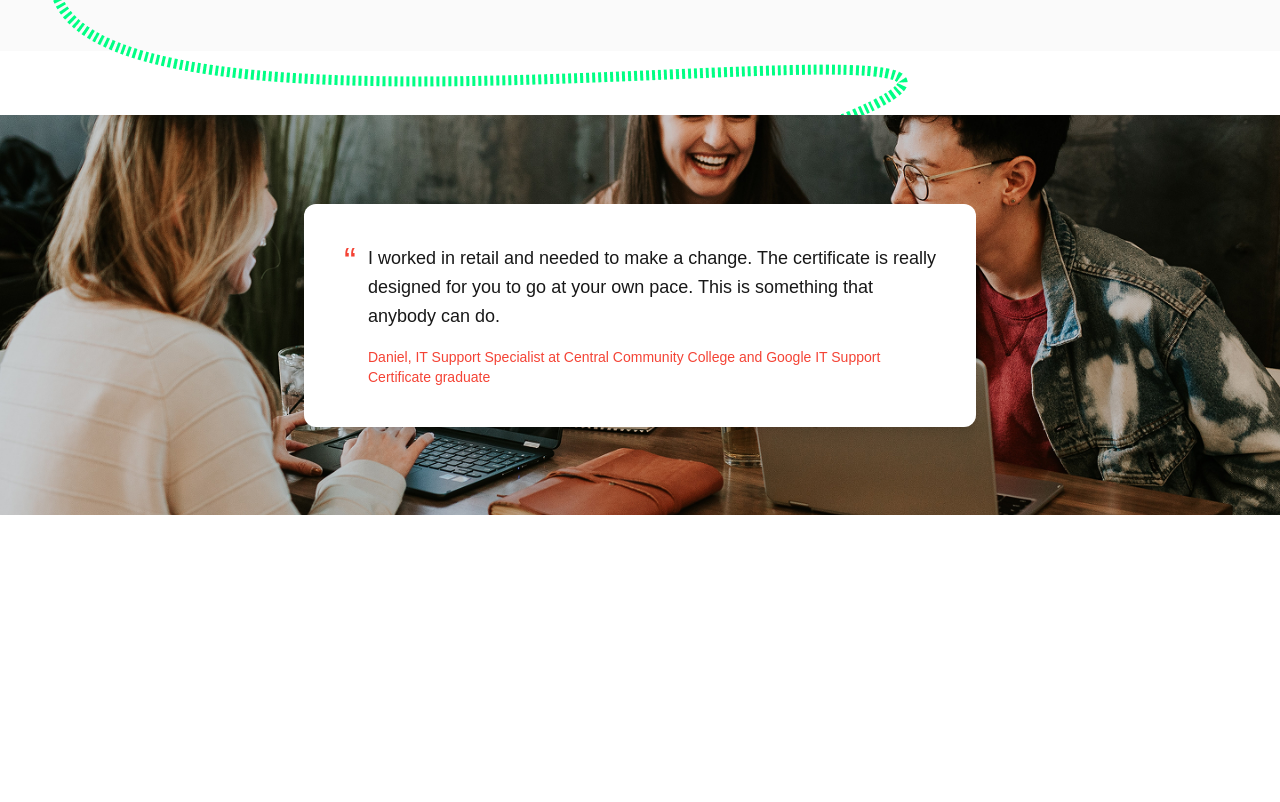
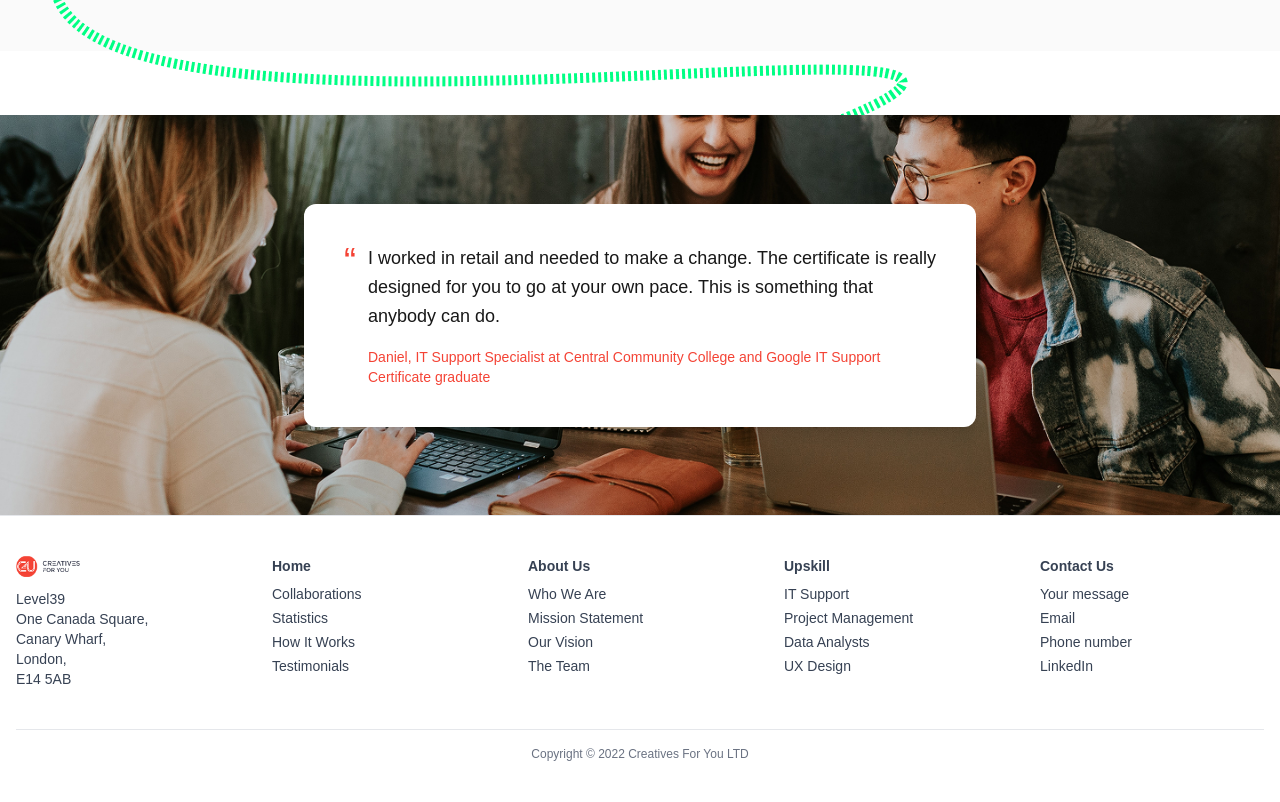
Before and after one commit to stepwithsami/JFWD5, a website built with Vite: page index.html in a window 1280 px wide. Shown: the part 5424-6226 px from the top of the page. Before the commit the page ends 5939 px from the top, so only its background shows below. Built offline with nearby package versions, Linux system fonts and the light colour scheme; files whose address does not match are found by name.

Commit message:
Footer section done

```diff
--- a/index.html
+++ b/index.html
@@ -356,6 +356,70 @@
     </section>
 
 
+    <footer class="bg-white border-t border-gray-200 py-10 px-4">
+        <div class="max-w-7xl mx-auto grid grid-cols-1 md:grid-cols-5 gap-8 text-sm text-gray-700">
+
+            <!-- Logo and Address -->
+            <div class="space-y-3">
+                <img src="/img/logo 2.png" alt="Logo" class="w-16">
+                <p>
+                    Level39<br>
+                    One Canada Square,<br>
+                    Canary Wharf,<br>
+                    London,<br>
+                    E14 5AB
+                </p>
+            </div>
+
+            <!-- Navigation Columns -->
+            <div>
+                <h4 class="font-semibold mb-2">Home</h4>
+                <ul class="space-y-1">
+                    <li><a href="#">Collaborations</a></li>
+                    <li><a href="#">Statistics</a></li>
+                    <li><a href="#">How It Works</a></li>
+                    <li><a href="#">Testimonials</a></li>
+                </ul>
+            </div>
+
+            <div>
+                <h4 class="font-semibold mb-2">About Us</h4>
+                <ul class="space-y-1">
+                    <li><a href="#">Who We Are</a></li>
+                    <li><a href="#">Mission Statement</a></li>
+                    <li><a href="#">Our Vision</a></li>
+                    <li><a href="#">The Team</a></li>
+                </ul>
+            </div>
+
+            <div>
+                <h4 class="font-semibold mb-2">Upskill</h4>
+                <ul class="space-y-1">
+                    <li><a href="#">IT Support</a></li>
+                    <li><a href="#">Project Management</a></li>
+                    <li><a href="#">Data Analysts</a></li>
+                    <li><a href="#">UX Design</a></li>
+                </ul>
+            </div>
+
+            <div>
+                <h4 class="font-semibold mb-2">Contact Us</h4>
+                <ul class="space-y-1">
+                    <li><a href="#">Your message</a></li>
+                    <li><a href="#">Email</a></li>
+                    <li><a href="#">Phone number</a></li>
+                    <li><a href="#">LinkedIn</a></li>
+                </ul>
+            </div>
+        </div>
+
+        <!-- Copyright -->
+        <div class="text-center text-xs text-gray-500 mt-10 border-t border-gray-200 pt-4">
+            Copyright © 2022 Creatives For You LTD
+        </div>
+    </footer>
+
+
 
 </body>
 
```
